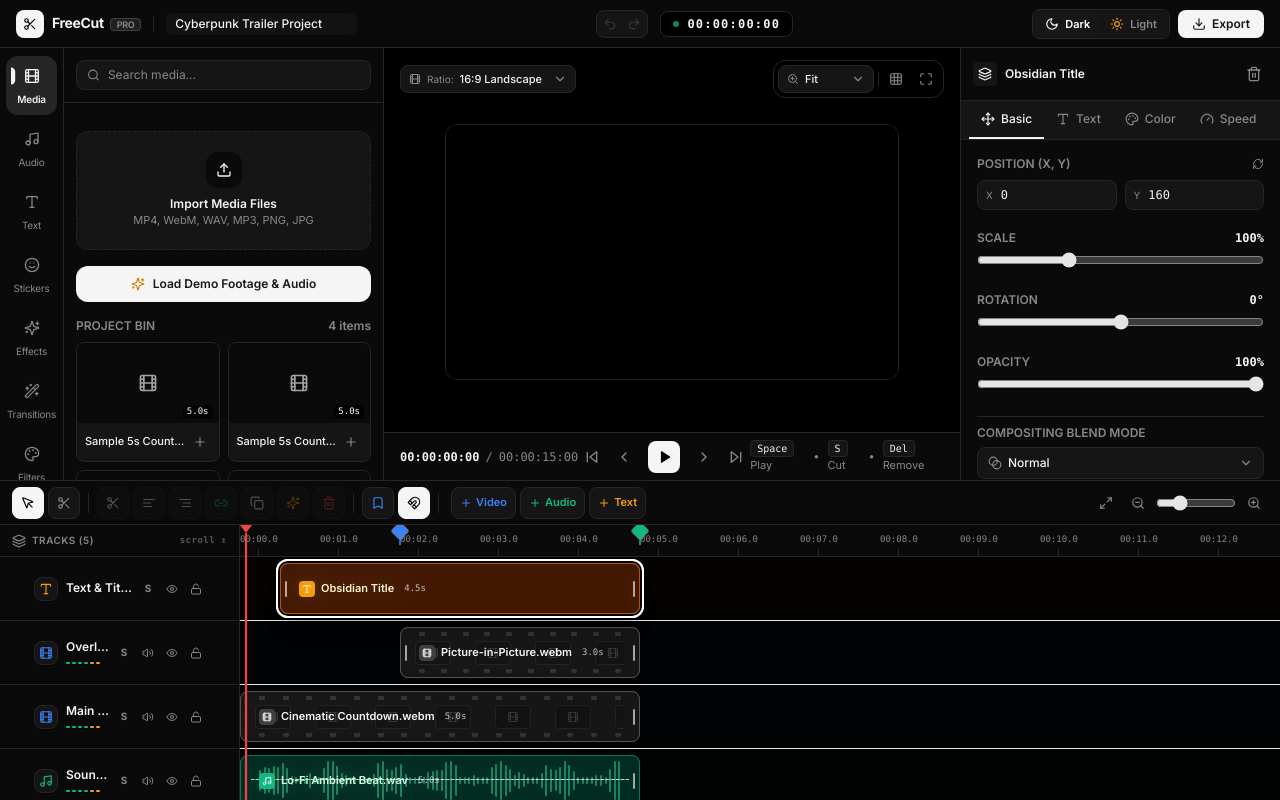
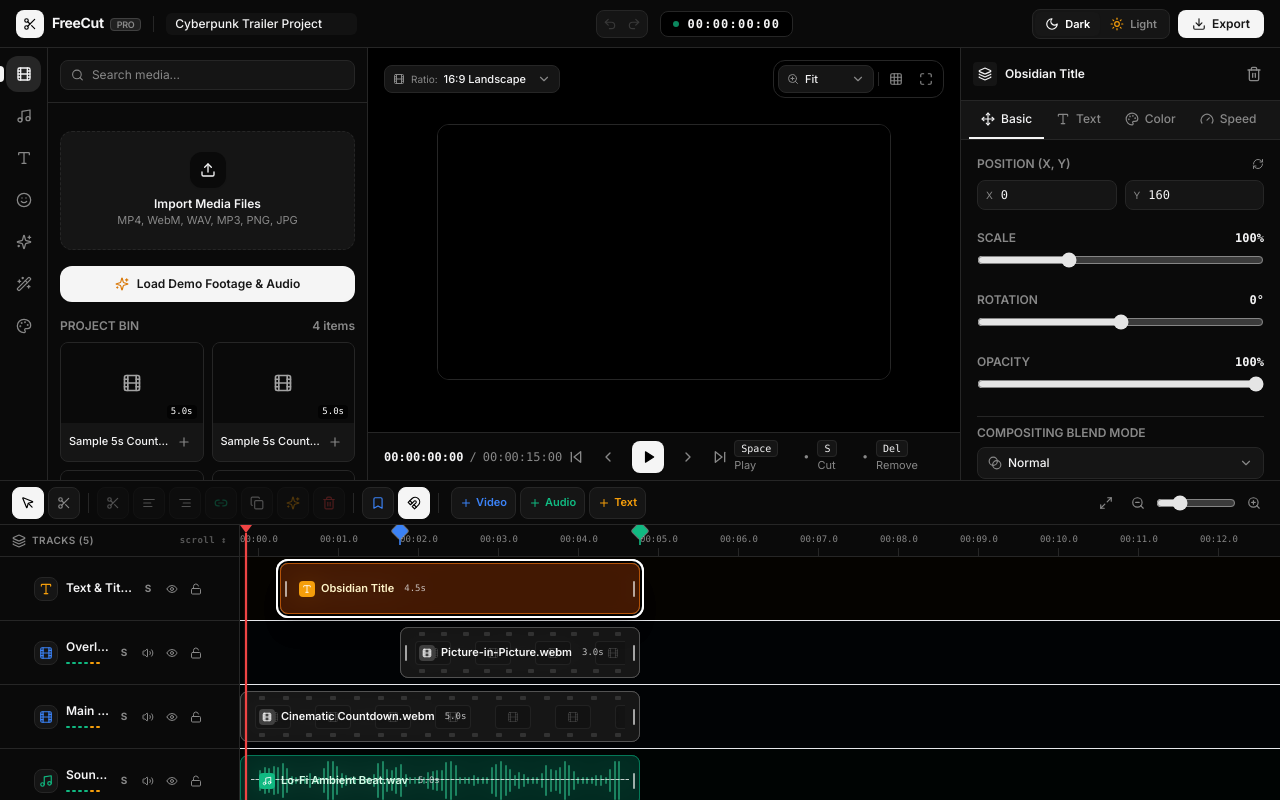
Before and after one commit to SamurAIGPT/FreeCut, a React (Vite) app: page / in a window 1280 px wide. Built offline with nearby package versions, Linux system fonts and the light colour scheme.

Commit message:
feat: icon-only sidebar navigation with text revealed on hover via floating tooltips matching OpenCut

```diff
--- a/src/components/sidebar/SidebarNav.tsx
+++ b/src/components/sidebar/SidebarNav.tsx
@@ -25,32 +25,33 @@ export const SidebarNav: React.FC = () => {
   const setActiveTab = useEditorStore((s) => s.setActiveSidebarTab);
 
   return (
-    <nav className="flex h-full w-16 shrink-0 flex-col items-center border-r border-app-border bg-app-surface py-2 select-none overflow-y-auto overflow-x-hidden scrollbar-thin transition-colors duration-200">
-      <div className="flex flex-col gap-1 w-full px-1.5 pb-4">
+    <nav className="flex h-full w-12 shrink-0 flex-col items-center border-r border-app-border bg-app-surface py-2 select-none overflow-y-auto overflow-x-hidden transition-colors duration-200">
+      <div className="flex flex-col items-center gap-1.5 w-full px-1.5 pb-3">
         {NAV_ITEMS.map((item) => {
           const Icon = item.icon;
           const isActive = activeTab === item.id;
           return (
-            <Tooltip key={item.id} content={item.label} side="right" delay={200} className="w-full">
+            <Tooltip
+              key={item.id}
+              content={item.label}
+              side="right"
+              delay={40}
+              className="w-full flex justify-center"
+            >
               <button
                 onClick={() => setActiveTab(item.id)}
-                className={`group flex w-full flex-col items-center justify-center gap-1 rounded-xl py-2 transition ${
+                aria-label={item.label}
+                className={`relative flex h-9 w-9 items-center justify-center rounded-xl transition ${
                   isActive
-                    ? 'bg-neutral-200 dark:bg-neutral-800 text-app-text font-semibold shadow-xs'
+                    ? 'bg-neutral-200 dark:bg-neutral-800 text-app-text font-bold shadow-xs'
                     : 'text-app-text-muted hover:bg-app-elevated hover:text-app-text'
                 }`}
               >
-                <div
-                  className={`relative flex h-6 w-6 items-center justify-center rounded-lg transition ${
-                    isActive ? 'scale-105' : 'group-hover:scale-105'
-                  }`}
-                >
-                  <Icon className="h-4 w-4 stroke-[1.9]" />
-                  {isActive && (
-                    <span className="absolute -left-2 h-4 w-1 rounded-r-full bg-neutral-900 dark:bg-neutral-100" />
-                  )}
-                </div>
-                <span className="text-[10px] tracking-tight truncate max-w-[50px]">{item.label}</span>
+                {/* Active Indicator Bar on the left */}
+                {isActive && (
+                  <span className="absolute -left-1.5 h-4 w-1 rounded-r-full bg-neutral-900 dark:bg-neutral-100" />
+                )}
+                <Icon className="h-4 w-4 stroke-[1.9]" />
               </button>
             </Tooltip>
           );
--- a/src/components/ui/Tooltip.tsx
+++ b/src/components/ui/Tooltip.tsx
@@ -13,7 +13,7 @@ export const Tooltip: React.FC<TooltipProps> = ({
   content,
   shortcut,
   side = 'top',
-  delay = 150,
+  delay = 50,
   children,
   className = '',
 }) => {
@@ -40,10 +40,10 @@ export const Tooltip: React.FC<TooltipProps> = ({
   }, []);
 
   const positionClasses = {
-    top: 'bottom-full left-1/2 -translate-x-1/2 mb-1.5',
-    bottom: 'top-full left-1/2 -translate-x-1/2 mt-1.5',
-    left: 'right-full top-1/2 -translate-y-1/2 mr-1.5',
-    right: 'left-full top-1/2 -translate-y-1/2 ml-1.5',
+    top: 'bottom-full left-1/2 -translate-x-1/2 mb-2',
+    bottom: 'top-full left-1/2 -translate-x-1/2 mt-2',
+    left: 'right-full top-1/2 -translate-y-1/2 mr-2',
+    right: 'left-full top-1/2 -translate-y-1/2 ml-2',
   }[side];
 
   return (
@@ -59,13 +59,27 @@ export const Tooltip: React.FC<TooltipProps> = ({
       {isVisible && (
         <div
           role="tooltip"
-          className={`pointer-events-none absolute z-50 flex items-center gap-1.5 whitespace-nowrap rounded-md border border-neutral-700/80 bg-neutral-900/95 dark:border-neutral-800 dark:bg-black/95 px-2 py-1 text-[11px] font-medium text-white shadow-xl backdrop-blur-md transition-all duration-150 animate-in fade-in zoom-in-95 ${positionClasses}`}
+          className={`pointer-events-none absolute z-50 flex items-center gap-1.5 whitespace-nowrap rounded-lg border border-neutral-700/80 bg-neutral-900 px-2.5 py-1 text-xs font-semibold text-white shadow-2xl backdrop-blur-md dark:border-neutral-800 dark:bg-black transition-all duration-150 animate-in fade-in zoom-in-95 ${positionClasses}`}
         >
           <span>{content}</span>
           {shortcut && (
             <kbd className="rounded bg-neutral-800 px-1.5 py-0.2 font-mono text-[9px] text-neutral-300 border border-neutral-700/60 shadow-xs">
               {shortcut}
             </kbd>
+          )}
+
+          {/* Directional Arrow Pointers */}
+          {side === 'right' && (
+            <span className="absolute -left-1 top-1/2 -translate-y-1/2 border-y-[4px] border-r-[4px] border-y-transparent border-r-neutral-900 dark:border-r-black" />
+          )}
+          {side === 'left' && (
+            <span className="absolute -right-1 top-1/2 -translate-y-1/2 border-y-[4px] border-l-[4px] border-y-transparent border-l-neutral-900 dark:border-l-black" />
+          )}
+          {side === 'top' && (
+            <span className="absolute -bottom-1 left-1/2 -translate-x-1/2 border-x-[4px] border-t-[4px] border-x-transparent border-t-neutral-900 dark:border-t-black" />
+          )}
+          {side === 'bottom' && (
+            <span className="absolute -top-1 left-1/2 -translate-x-1/2 border-x-[4px] border-b-[4px] border-x-transparent border-b-neutral-900 dark:border-b-black" />
           )}
         </div>
       )}
```
